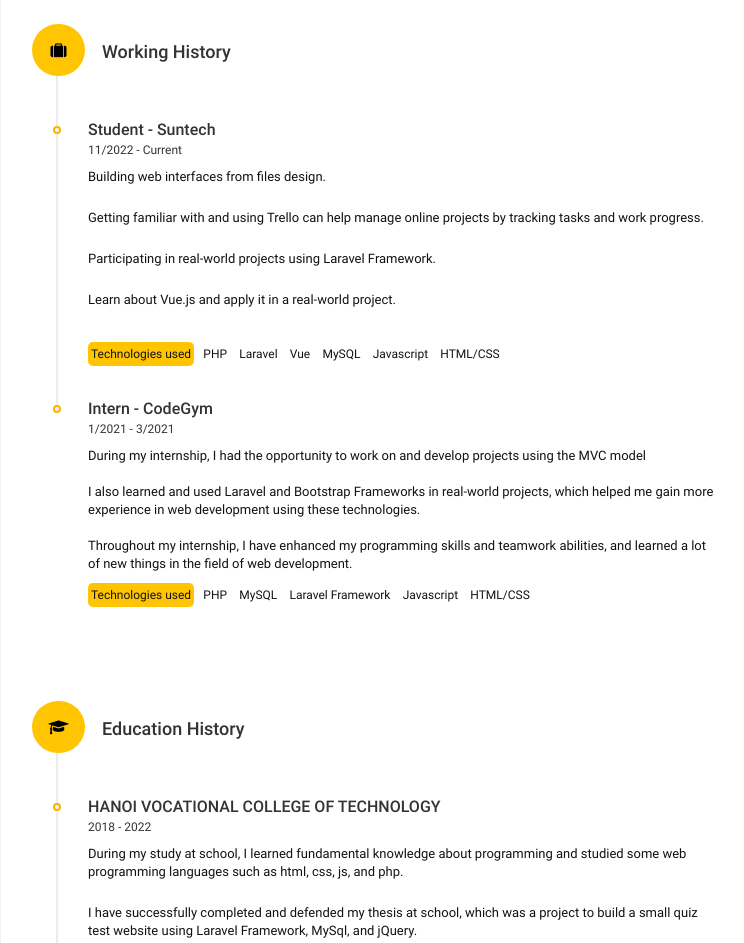
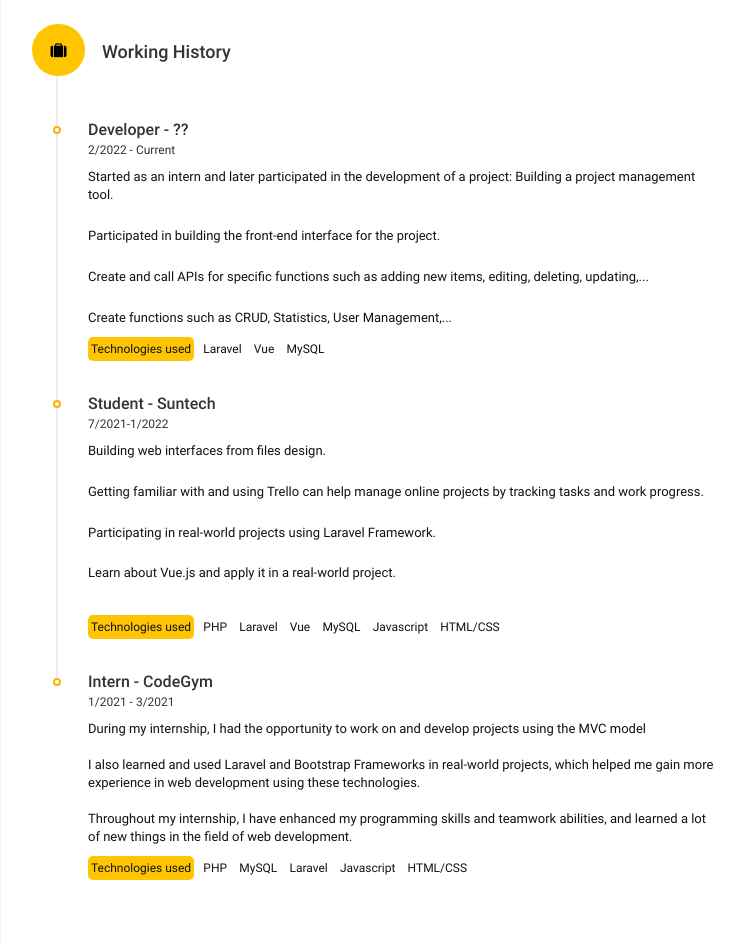
Before and after one commit to ngoquocan203/CV-NGOQUOCAN-WebDeveloper, a plain HTML site: page index.html in a window 1280 px wide. Shown: the part 907-1850 px from the top of the page, without its empty margins (459-1203 px from the left). Drawn offline with Linux system fonts and the light colour scheme.

Commit message:
additional

```diff
--- a/index.html
+++ b/index.html
@@ -210,8 +210,31 @@
                                                     </li>
                                                     <!-- a work -->
                                                     <li>
+                                                        <h3 class="line-title">Developer - ??</h3>
+                                                        <span>2/2022 - Current</span>
+                                                        <p class="little-text">
+                                                            Started as an intern and later participated in the development of a project: Building a project management tool.
+                                                        </p><br/>
+                                                        <p class="little-text">
+                                                            Participated in building the front-end interface for the project.
+                                                        </p><br/>
+                                                        <p class="little-text">
+                                                            Create and call APIs for specific functions such as adding new items, editing, deleting, updating,...
+                                                        </p><br/>
+                                                        <p class="little-text">
+                                                            Create functions such as CRUD, Statistics, User Management,...
+                                                        </p>
+                                                        <p class="little-text tag-group">
+                                                            <span class="tags">Technologies used</span>
+                                                            <span class="tags">Laravel</span>
+                                                            <span class="tags">Vue</span>
+                                                            <span class="tags">MySQL</span>
+                                                        </p>
+                                                    </li>
+                                                    <!-- a work -->
+                                                    <li>
                                                         <h3 class="line-title">Student - Suntech</h3>
-                                                        <span>11/2022 - Current</span>
+                                                        <span>7/2021-1/2022</span>
 
                                                         <p class="little-text">
                                                             Building web interfaces from files design.
@@ -249,7 +272,7 @@
                                                             <span class="tags">Technologies used</span>
                                                             <span class="tags">PHP</span>
                                                             <span class="tags">MySQL</span>
-                                                            <span class="tags">Laravel Framework</span>
+                                                            <span class="tags">Laravel</span>
                                                             <span class="tags">Javascript</span>
                                                             <span class="tags">HTML/CSS</span>
                                                         </p>
```
